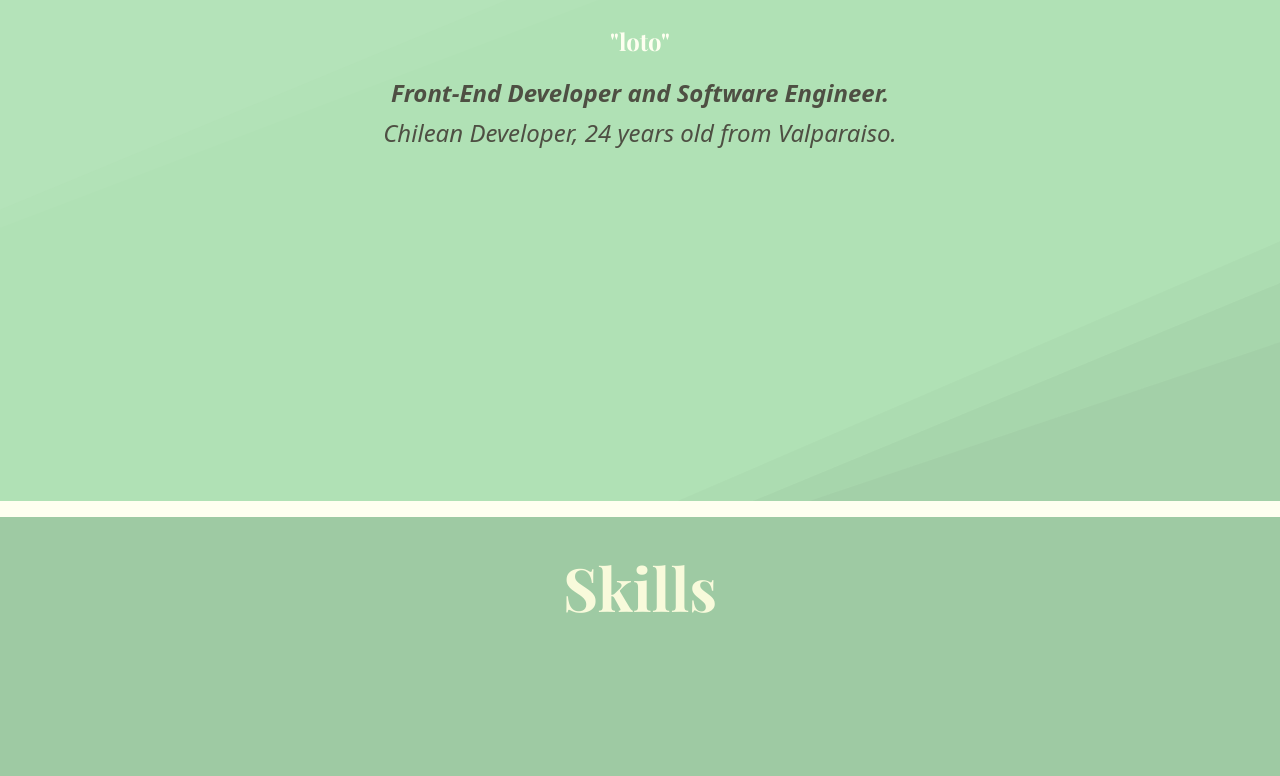
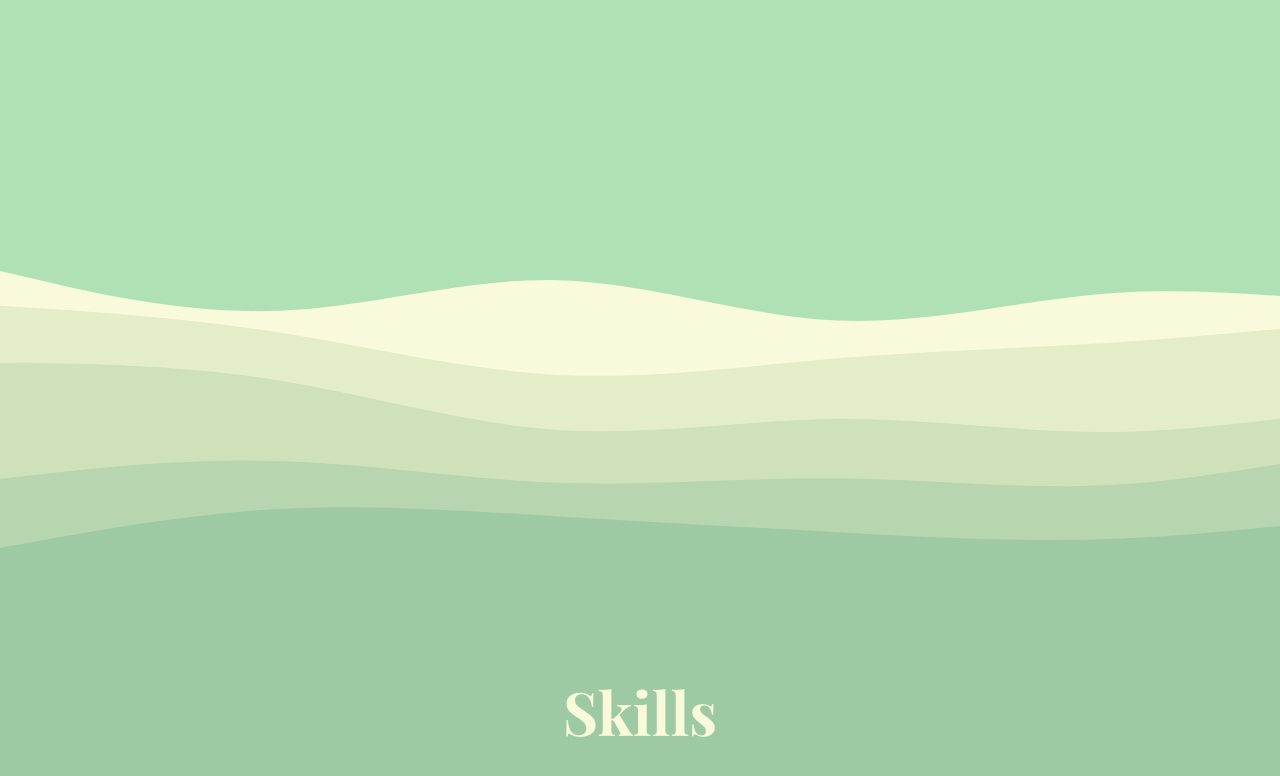
Before and after one commit to IvanLotoPascalCase/portfolio_main, a React (Vite) app in the folder client/: page / in a window 1280 px wide. Shown: the part 588-1364 px from the top of the page. Built offline with nearby package versions, Linux system fonts and the light colour scheme; a web font is replaced by a local one.

Commit message:
Fixing secciones

```diff
--- a/client/src/components/Hero.jsx
+++ b/client/src/components/Hero.jsx
@@ -5,8 +5,8 @@ const Hero = () => {
     return (
 
 
-        <div className='flex justify-center bg-primary-alt top-0 relative gap-10 bg-hero-background bg-cover h-[1000px]'>
-            <div className='flex items-center justify-center flex-col text-center pb-4 mt-10' >
+        <div className='flex justify-center bg-primary-alt top-0 relative gap-10 bg-hero-background bg-cover h-[1100px]'>
+            <div className='flex items-center justify-start flex-col text-center pb-4 mt-10' >
                 <h1 className='text-8xl font-bold font-pf-dp text-f-primary pt-10'>
                     Iván Olivares
                 </h1>
@@ -14,7 +14,7 @@ const Hero = () => {
                     "loto"
                 </h4>
                 <p className='text-2xl font-semibold italic text-f-secondary pb-2'>Front-End Developer and Software Engineer.</p>
-                <p className='text-2xl font-normal italic text-f-secondary pb-2'>Chilean Developer, 24 years old from Valparaiso.</p>
+                <p className='text-2xl font-normal italic text-f-secondary pb-2'>Chilean Developer, 24 years old from Valparaíso.</p>
             </div>
         </div>
     )
--- a/client/src/components/Separation.jsx
+++ /dev/null
@@ -1,11 +0,0 @@
-import React from 'react'
-
-const Separation = () => {
-    return (
-        <div className='bg-f-primary-200 w-100 h-[2vh] shadow-md'>
-
-        </div>
-    )
-}
-
-export default Separation
--- a/client/src/components/Skills.jsx
+++ b/client/src/components/Skills.jsx
@@ -3,7 +3,7 @@ import React from 'react'
 const Skills = () => {
     return (
         <div className='bg-primary-skill h-[1200px]'>
-            <div className='flex items-center justify-center pt-10'>
+            <div className='flex items-center justify-center pt-20'>
                 <h1 className='text-6xl font-bold font-pf-dp text-f-primary'>
                     Skills
                 </h1>
--- a/client/src/pages/HomePage.jsx
+++ b/client/src/pages/HomePage.jsx
@@ -1,14 +1,12 @@
 import NavBar from "../components/NavBar.jsx";
 import Hero from "../components/Hero.jsx";
 import Skills from "../components/Skills.jsx";
-import Separation from "../components/Separation.jsx";
 
 const HomePage = () => {
     return (
         <div>
             <NavBar></NavBar>
             <Hero></Hero>
-            <Separation></Separation>
             <Skills></Skills>
         </div>
     )
```
Also changed, not shown: client/src/assets/overlay.svg.
